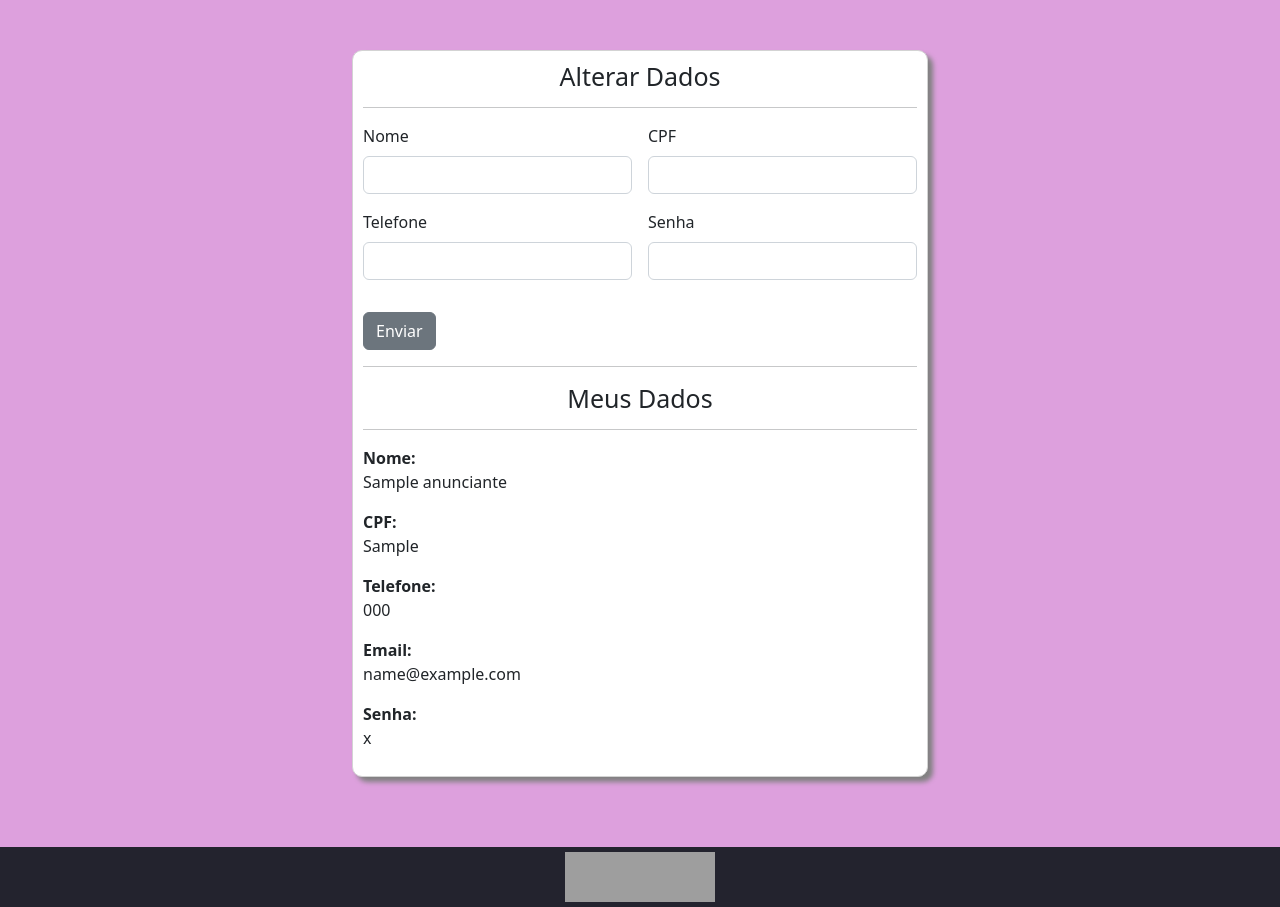
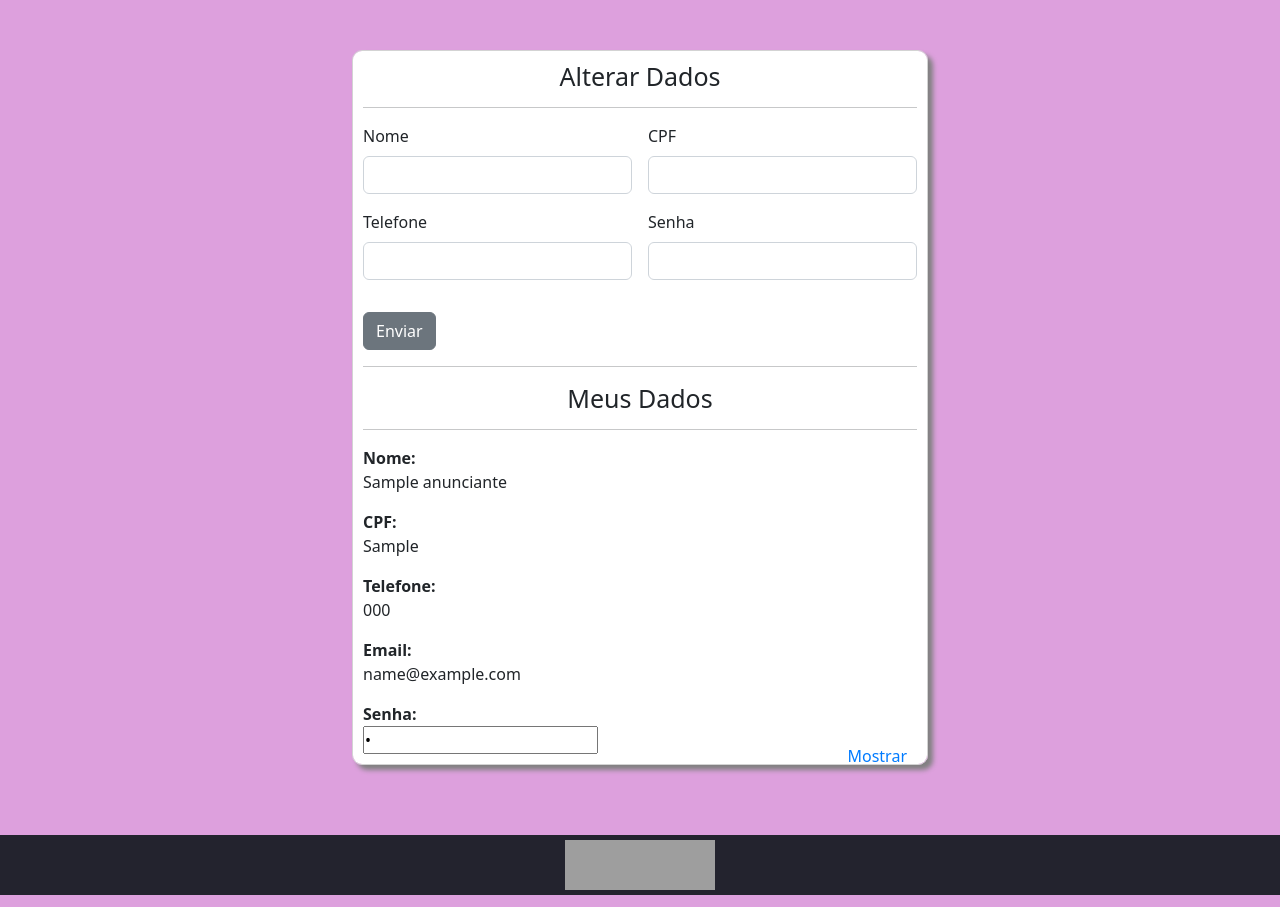
Before and after one commit to IgorAugust0/ProjetoWebPPI, a PHP site: page /php/altera_dados.php in a window 1280 px wide. Shown: the part 143-1050 px from the top of the page. Run offline with PHP 8.4, Linux system fonts and the light colour scheme; the visitor is signed in with stand-in values (Sample User, id 1); tables that the repository leaves empty hold one stand-in row (values such as "Sample post"); grey boxes are pictures that could not be loaded.

Commit message:
fix logout and password visibility

```diff
--- a/php/altera_dados.php
+++ b/php/altera_dados.php
@@ -24,9 +24,7 @@ try {
   SQL;
 
     $stmt = $pdo->query($sql);
-
-}
-catch (Exception $e) {
+} catch (Exception $e) {
     //error_log($e->getMessage(), 3, 'log.php');
     exit('Ocorreu uma falha: ' . $e->getMessage());
 }
@@ -218,7 +216,8 @@ catch (Exception $e) {
             .open {
                 display: block;
             }
-            .container{
+
+            .container {
                 width: 70vw;
                 overflow-x: hidden;
             }
@@ -266,7 +265,7 @@ catch (Exception $e) {
                 display: block;
             }
 
-            .container{
+            .container {
                 width: 70vw;
                 margin: 130px auto;
             }
@@ -313,7 +312,8 @@ catch (Exception $e) {
             .open {
                 display: block;
             }
-            .container{
+
+            .container {
                 width: 70vw;
                 overflow-x: hidden;
                 margin: 222px auto;
@@ -340,6 +340,21 @@ catch (Exception $e) {
                 padding: 10px;
             }
         }
+
+        .password-wrapper {
+            position: relative;
+        }
+
+        .password-toggle {
+            position: absolute;
+            top: 50%;
+            right: 10px;
+            transform: translateY(-50%);
+            background-color: transparent;
+            border: none;
+            color: #007bff;
+            cursor: pointer;
+        }
     </style>
 </head>
 
@@ -363,10 +378,8 @@ catch (Exception $e) {
 
             <div class="move">
                 <button onclick="mostraMenu()" class="mobile-menu-icon">
-                    <svg xmlns="http://www.w3.org/2000/svg" fill="currentColor" viewBox="0 0 16 16"
-                        class="mobile-menu-icon">
-                        <path fill-rule="evenodd"
-                            d="M2.5 12a.5.5 0 0 1 .5-.5h10a.5.5 0 0 1 0 1H3a.5.5 0 0 1-.5-.5zm0-4a.5.5 0 0 1 .5-.5h10a.5.5 0 0 1 0 1H3a.5.5 0 0 1-.5-.5zm0-4a.5.5 0 0 1 .5-.5h10a.5.5 0 0 1 0 1H3a.5.5 0 0 1-.5-.5z" />
+                    <svg xmlns="http://www.w3.org/2000/svg" fill="currentColor" viewBox="0 0 16 16" class="mobile-menu-icon">
+                        <path fill-rule="evenodd" d="M2.5 12a.5.5 0 0 1 .5-.5h10a.5.5 0 0 1 0 1H3a.5.5 0 0 1-.5-.5zm0-4a.5.5 0 0 1 .5-.5h10a.5.5 0 0 1 0 1H3a.5.5 0 0 1-.5-.5zm0-4a.5.5 0 0 1 .5-.5h10a.5.5 0 0 1 0 1H3a.5.5 0 0 1-.5-.5z" />
                     </svg>
                 </button>
             </div>
@@ -423,7 +436,7 @@ catch (Exception $e) {
         while ($row = $stmt->fetch()) {
 
             $nome = $row['nome'];
-        $cpf= htmlspecialchars($row['cpf']);
+            $cpf = htmlspecialchars($row['cpf']);
             $telefone = htmlspecialchars($row['telefone']);
             $senha = htmlspecialchars($row['hash_senha']);
             $email = $_SESSION['email'];
@@ -433,7 +446,11 @@ catch (Exception $e) {
     <strong>CPF: </strong><p>$cpf</p>
     <strong>Telefone: </strong><p>$telefone</p>
     <strong>Email: </strong><p>$email</p>
-            <strong>Senha: </strong><p>$senha</p>
+    <strong>Senha: </strong>
+    <div class="password-wrapper">
+      <input type="password" value="$senha" readonly>
+      <button type="button" class="password-toggle" onclick="togglePasswordVisibility()">Mostrar</button>
+    </div>
   HTML;
         }
         ?>
@@ -444,6 +461,7 @@ catch (Exception $e) {
     </footer>
 
     <script>
+        // script para mostrar/esconder o menu mobile
         function mostraMenu() {
             let menuMobile = document.querySelector('.mobile-menu');
             if (menuMobile.classList.contains('open')) {
@@ -454,6 +472,23 @@ catch (Exception $e) {
         }
     </script>
 
+
+    <script>
+        // script para mostrar/esconder a senha
+        function togglePasswordVisibility() {
+            const passwordInput = document.querySelector(".password-wrapper input");
+            const passwordToggle = document.querySelector(".password-wrapper .password-toggle");
+
+            if (passwordInput.type === "password") {
+                passwordInput.type = "text";
+                passwordToggle.textContent = "Esconder";
+            } else {
+                passwordInput.type = "password";
+                passwordToggle.textContent = "Mostrar";
+            }
+        }
+    </script>
+
 </body>
 
 </html>
--- a/php/area_anunciante.php
+++ b/php/area_anunciante.php
@@ -2,12 +2,12 @@
 session_start();
 
 if (!isset($_SESSION['email']))
-    header("location: ../pages/login.html");
+    header("location: ../pages/conta.html");
 
 //Fazer logout
 if (isset($_GET['sair'])) {
     unset($_SESSION['email']);
-    header("location: ../pages/login.html");
+    header("location: ../pages/conta.html");
 }
 
 ?>
```
Lines whose indentation alone changed are shown as unchanged.
